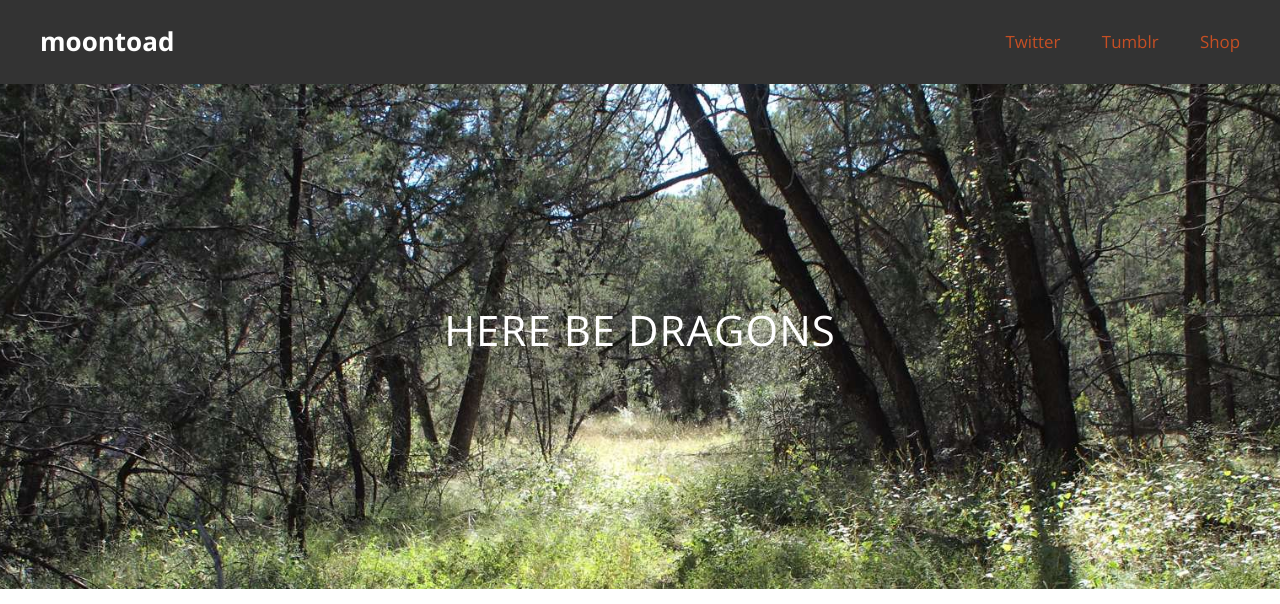
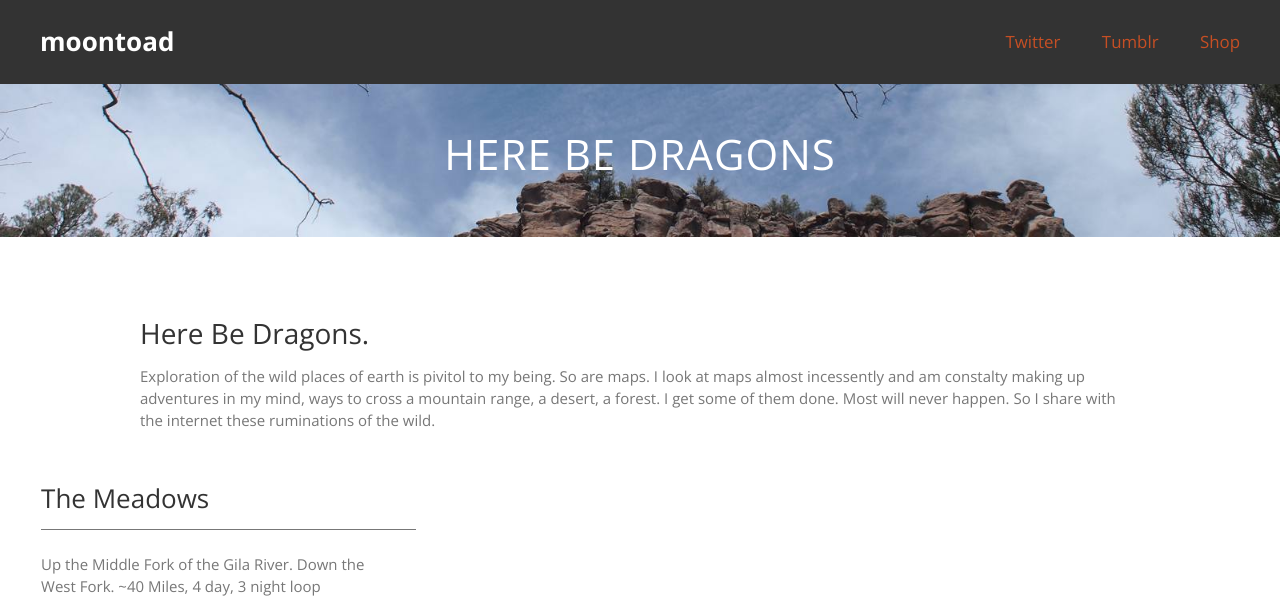
Before and after one commit to heirloompixels/moontoad.net, a Jekyll site: the page built from hereBeDragons/index.html, in a window 1280 px wide. Shown: the top 604 px of the page. Built offline with Jekyll 4.4.1, drawn with Linux system fonts in a browser that asks for light colours; nearby versions of some CDN libraries; Markdown is read by kramdown in place of the engine named in the settings; some of the changed text lies outside the part shown; grey boxes are pictures that could not be loaded.

Commit message:
Added another springs and fire for Jordan Hot Springs and the Meadows.  Worked on Here Be Dragons

```diff
--- a/css/demo.css
+++ b/css/demo.css
@@ -2,7 +2,10 @@
 
 
 .dragons {
-  background-image: url(/grfx/dragonTrail.jpg);
+  background-image: url(/hereBeDragons/masthead.jpg);
+}
+.hero {
+  padding: 0;
 }
 
 .pitch {
@@ -152,48 +155,48 @@
 }
 @media screen and (min-width: 420px) {
   .hero {
-    padding-top: 4.95em;
-    padding-bottom: 4.95em;
+    padding-top: ;
+    padding-bottom: ;
   }
 }
 .lt-ie9 .hero {
-  padding-top: 7.7em;
-  padding-bottom: 7.7em;
+  padding-top: ;
+  padding-bottom: ;
 }
 @media screen and (min-width: 600px) {
   .hero {
-    padding-top: 7.7em;
-    padding-bottom: 7.7em;
+    padding-top: ;
+    padding-bottom: ;
   }
 }
 .lt-ie9 .hero {
-  padding-top: 10.45em;
-  padding-bottom: 10.45em;
+  padding-top: ;
+  padding-bottom: ;
 }
 @media screen and (min-width: 900px) {
   .hero {
-    padding-top: 10.45em;
-    padding-bottom: 10.45em;
+    padding-top: ;
+    padding-bottom: ;
   }
 }
 .lt-ie9 .hero {
-  padding-top: 13.2em;
-  padding-bottom: 13.2em;
+  padding-top: ;
+  padding-bottom: ;
 }
 @media screen and (min-width: 1100px) {
   .hero {
-    padding-top: 13.2em;
-    padding-bottom: 13.2em;
+    padding-top: ;
+    padding-bottom: ;
   }
 }
 .lt-ie9 .hero {
-  padding-top: 18.7em;
-  padding-bottom: 18.7em;
+  padding-top: ;
+  padding-bottom: ;
 }
 @media screen and (min-width: 1300px) {
   .hero {
-    padding-top: 18.7em;
-    padding-bottom: 18.7em;
+    padding-top: ;
+    padding-bottom: ;
   }
 }
 .hero h1 {
--- a/hereBeDragons/index.html
+++ b/hereBeDragons/index.html
@@ -27,21 +27,22 @@
                   <h3>The Meadows</h3>
                   <p>Up the Middle Fork of the Gila River.  Down the West Fork.  ~40 Miles, 4 day, 3 night loop</p>
                   <iframe src='http://www.hillmap.com/embed/ag1zfmhpbGxtYXAtaGRychULEghTYXZlZE1hcBiAgICA8-uQCQw' style='height: 600px; width: 600px;'></iframe>
-                  <iframe width="500px" height="500px" src="http://caltopo.com/map.html#ll=33.2654,-108.30351&z=12&b=t"></iframe>
                 </div>
               </div>
-                                <div class="colspan12-4 colspan8-3 colspan6-2 colspan2-2 as-grid with-gutter">
-                                        <div class="col__module">
-                                          <h3>Cyclum Lunarem</h3>
-                                          <p>Measureing time with the moon phase.</p>
-                                        </div>
-                                </div>
-                                <div class="colspan12-4 colspan8-2 colspan6-2 colspan2-2 as-grid with-gutter">
-                                        <div class="col__module">
-                                          <h3>Oil Cans</h3>
-                                          <p>Homage to the makers of youre</p>
-                                        </div>
-                                </div>
-                        </section>
-                </div>
+            </section>
+          </div>
         </div>
+
+        <div class="row-parent">
+          <div class="row">
+            <div class="colspan12-4 push12-1 colspan8-3 push8-1 colspan6-2 colspan2-2 as-grid with-gutter" >
+              <h2>Animas Creek Scout About</h2>
+              <p>Animas Creek burnt bad last year.  Lets go check it out</p>
+            </div>
+
+            <div class="colspan12-6 colspan8-4 colspan6-4 colspan2-2 as-grid with-gutter" >
+
+<iframe width="500px" height="500px" src="http://caltopo.com/map?id=567U"></iframe>
+            </div>
+          </div>
+        </div>
```
Also changed, not shown: springsAndIngle/index.html (+60 -8 lines), hereBeDragons/masthead.jpg (added), springsAndIngle/13765913984_bf9fb8dfcc_z.jpg (deleted), springsAndIngle/jordanHotSprings-fire.jpg (added), springsAndIngle/jordanHotSprings-spring.jpg (added), springsAndIngle/myersSpring-fire.jpg (renamed from springsAndIngle/myersIngle.jpg), springsAndIngle/myersSpring-spring.jpg (renamed from springsAndIngle/myersSpring.jpg), springsAndIngle/theMeadows-fire.jpg (added), springsAndIngle/theMeadows-spring.jpg (added).
